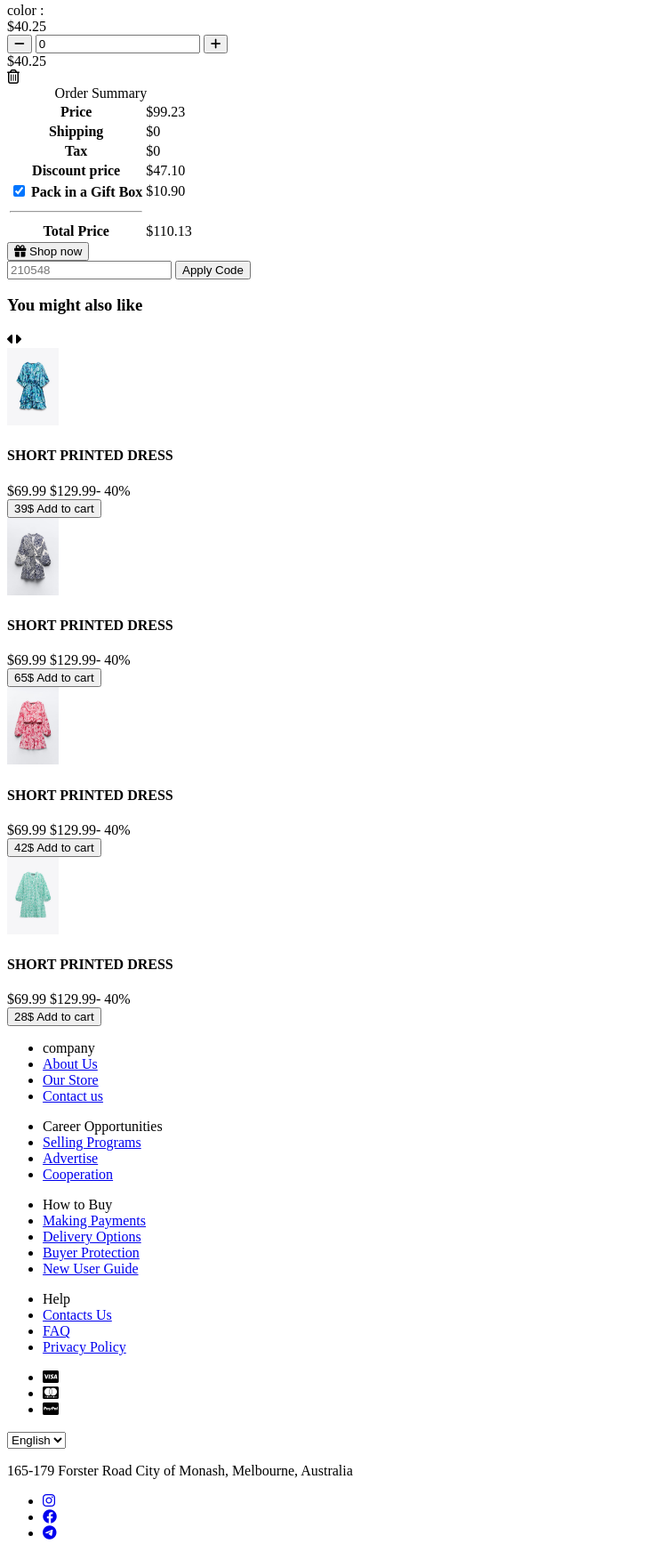
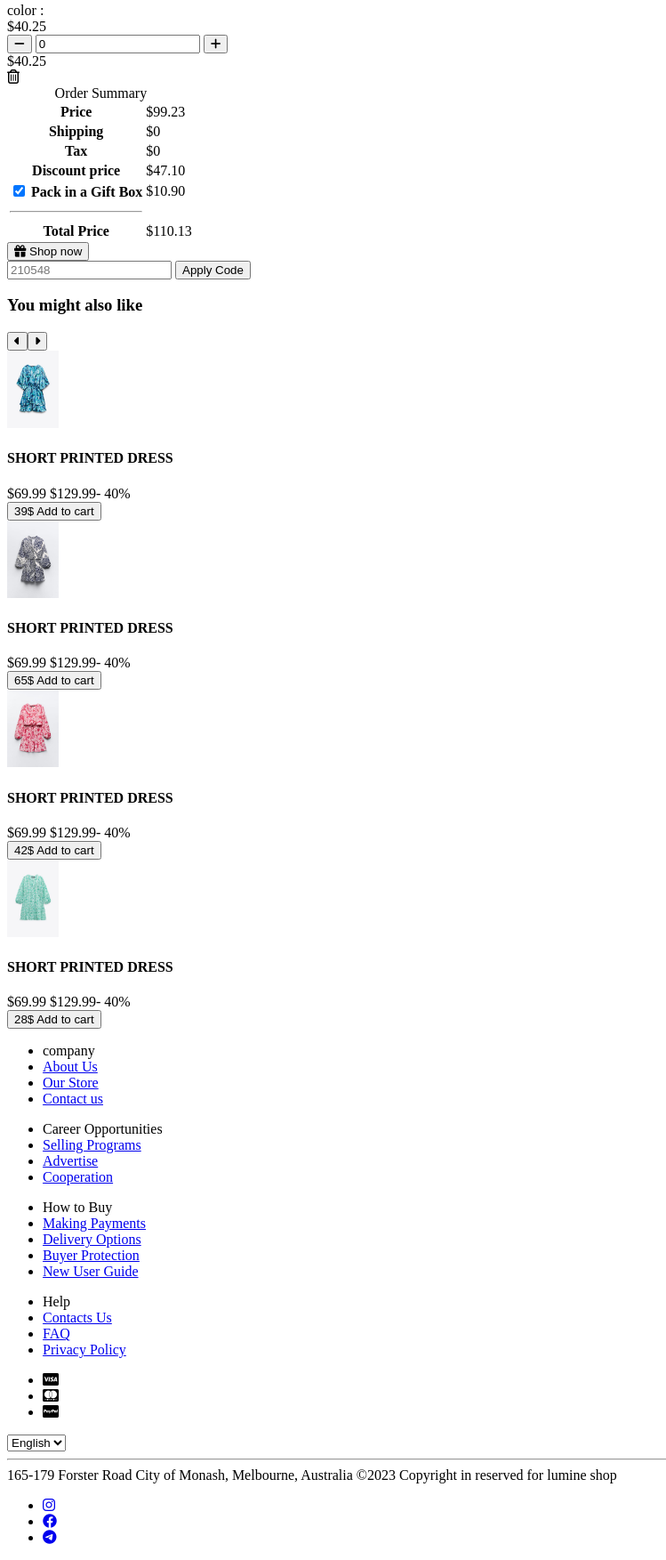
Before and after one commit to emanayman657/cart-html, a plain HTML site: page index.html in a window 1280 px wide. Shown: the part 1452-3205 px from the top of the page at 89% size, without its empty margins (0-749 px from the left). Drawn offline with Linux system fonts and the light colour scheme.

Commit message:
secong commit

```diff
--- a/index.html
+++ b/index.html
@@ -18,7 +18,7 @@
                 <img src="img/Logo.png" alt="logo">
                 <p>Luminae</p>
             </div>
-            <form action="">
+            <form action="" method="post">
                 <input type="search" id="search" name="search" placeholder="Search Producs">
 
                 <select name="categories" id="categories">
@@ -264,7 +264,7 @@
     <section>
         <div>
             <h3>You might also like</h3>
-            <div> <span><i class="fa-solid fa-caret-left"></i></span><span><i class="fa-solid fa-caret-right"></i></span>
+            <div> <button><i class="fa-solid fa-caret-left"></i></button><button><i class="fa-solid fa-caret-right"></i></button>
 
             </div>
             <div>
@@ -300,7 +300,7 @@
                         <button><span>28$</span> Add to cart</button>
                     </div>
                 </div>
-            </div>
+        </div>
     </section>
     <footer>
         <div>
@@ -381,8 +381,10 @@
                 <option value="language2">Arabic</option>
             </select>
         </div>
+        <hr>
         <div>
-            <p>165-179 Forster Road City of Monash, Melbourne, Australia</p>
+            <span>165-179 Forster Road City of Monash, Melbourne, Australia</span>
+            <span>©2023 Copyright in reserved for lumine shop</span>
             <ul>
                 <li>
                     <a href="#"><i class="fa-brands fa-instagram"></i></a>
```
